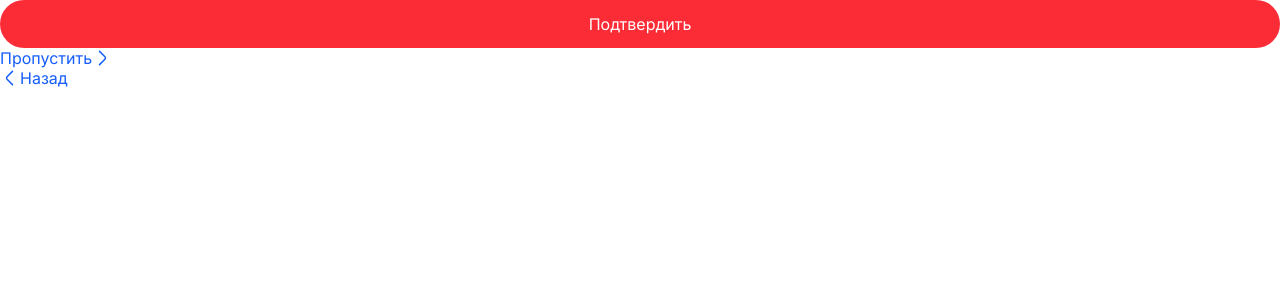
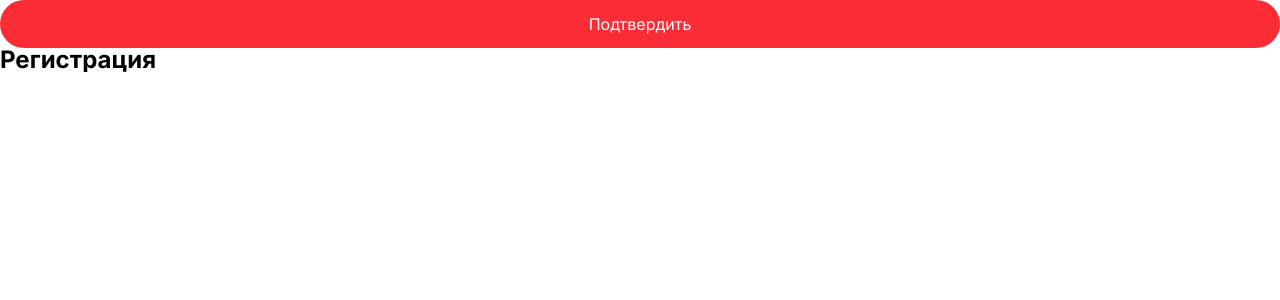
Before and after one commit to cyanidium-dev/mesto-frontend, a Next.js app: page / in a window 1280 px wide. Shown: the top 300 px of the page. Built offline with nearby package versions, Linux system fonts and the light colour scheme.

Commit message:
added section title

```diff
--- a/src/app/page.tsx
+++ b/src/app/page.tsx
@@ -1,6 +1,7 @@
 import BackButton from "@/components/shared/buttons/BackButton";
 import ForwardButton from "@/components/shared/buttons/ForwardButton";
 import MainButton from "@/components/shared/buttons/MainButton";
+import SectionTitle from "@/components/shared/titles/SectionTitle";
 
 export default function Home() {
   return (
@@ -8,8 +9,7 @@ export default function Home() {
       <MainButton variant="red" className="h-12">
         Подтвердить
       </MainButton>
-      <ForwardButton />
-      <BackButton />
+      <SectionTitle>Регистрация</SectionTitle>
     </>
   );
 }
--- /dev/null
+++ b/src/components/shared/titles/SectionTitle.tsx
@@ -0,0 +1,15 @@
+interface SectionTitleProps {
+  children: string;
+  className?: string;
+}
+
+export default function SectionTitle({
+  children,
+  className = "",
+}: SectionTitleProps) {
+  return (
+    <h2 className={`text-[24px] font-bold leading-[100%] ${className}`}>
+      {children}
+    </h2>
+  );
+}
```
